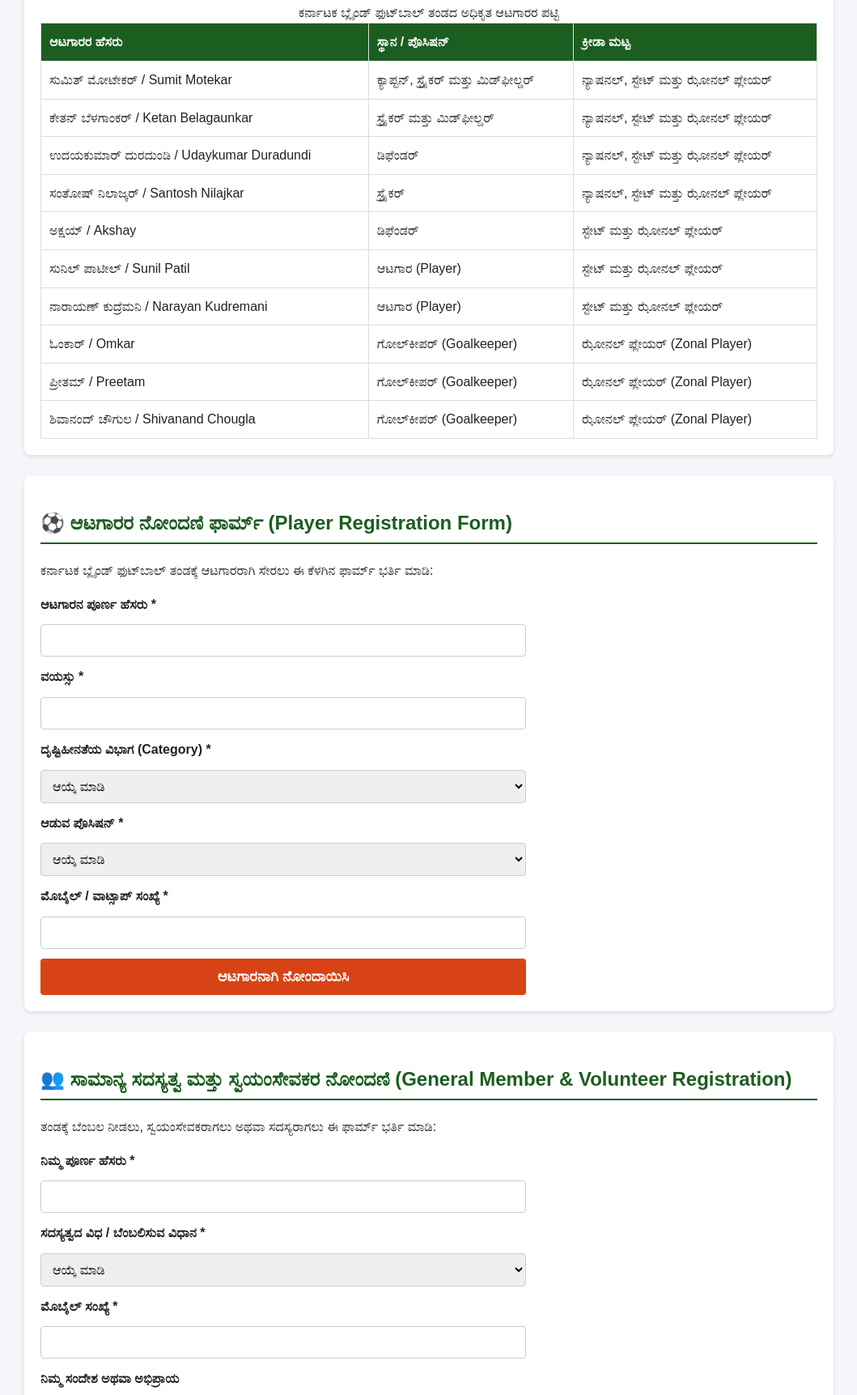
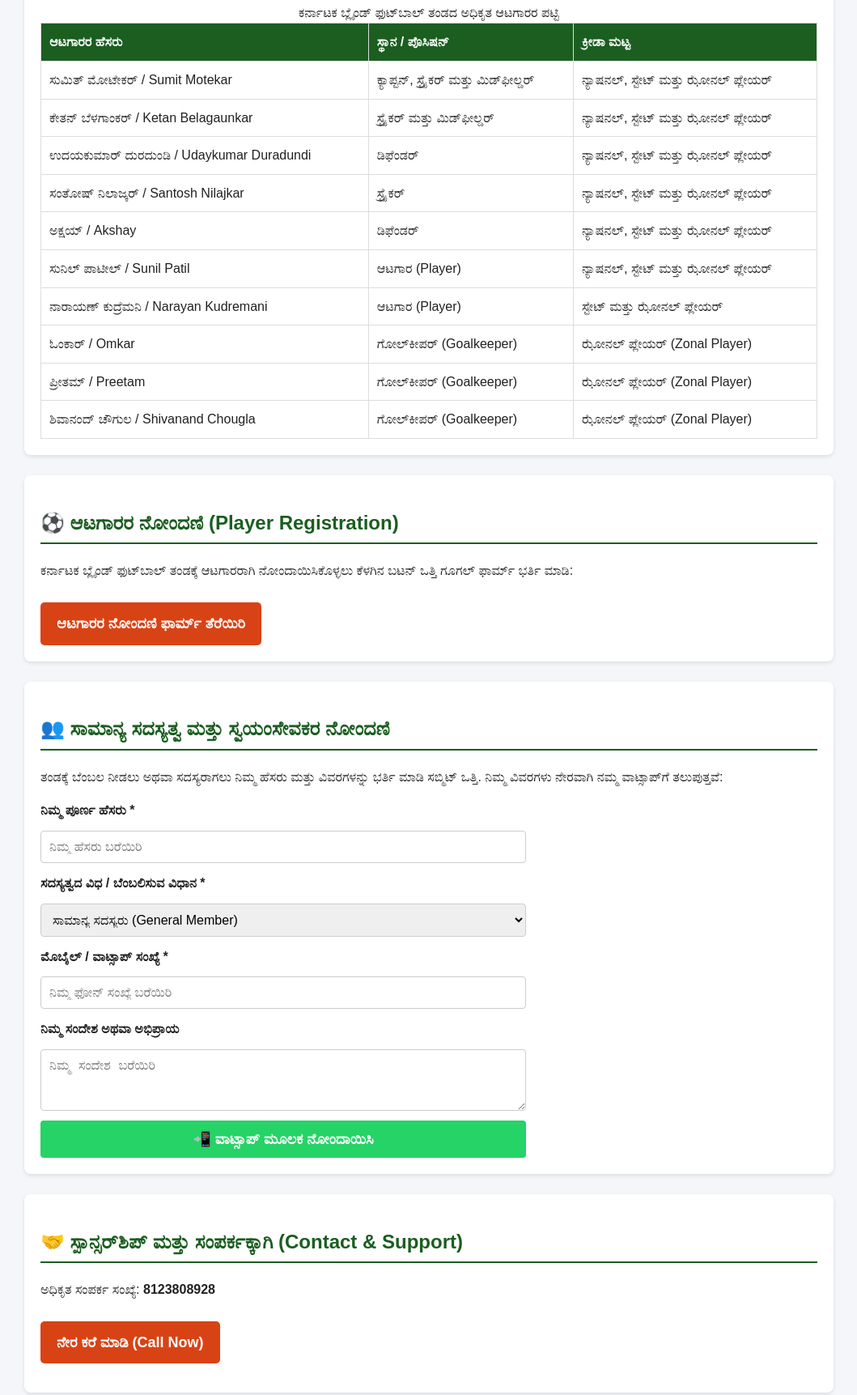
Before and after one commit to sumitmanoharmotekar-ctrl/karnatakablindfootball-official-, a plain HTML site: page index.html in a window 1280 px wide. Shown: the part 561-2284 px from the top of the page at 81% size, without its empty margins (110-1169 px from the left). Drawn offline with Linux system fonts and the light colour scheme.

Commit message:
Add files via upload

```diff
--- a/index.html
+++ b/index.html
@@ -11,116 +11,50 @@
             --light: #f4f6f9;
             --dark: #212121;
             --white: #ffffff;
+            --whatsapp: #25d366;
         }
-        body {
-            font-family: Arial, sans-serif;
-            margin: 0;
-            padding: 0;
-            background-color: var(--light);
-            color: var(--dark);
-            line-height: 1.6;
+        body { font-family: Arial, sans-serif; margin: 0; padding: 0; background-color: var(--light); color: var(--dark); line-height: 1.6; }
+        .skip-link { position: absolute; top: -40px; left: 0; background: #000; color: #fff; padding: 8px; z-index: 100; }
+        .skip-link:focus { top: 0; }
+        header { background-color: var(--primary); color: var(--white); padding: 20px; text-align: center; }
+        nav { background-color: #0d3b11; padding: 10px; text-align: center; }
+        nav a { color: var(--white); margin: 0 10px; text-decoration: none; font-weight: bold; }
+        nav a:focus, nav a:hover { text-decoration: underline; outline: 2px solid #fff; }
+        main { padding: 20px; max-width: 1000px; margin: auto; }
+        section { background: var(--white); margin-bottom: 25px; padding: 20px; border-radius: 8px; box-shadow: 0 2px 5px rgba(0,0,0,0.1); }
+        h2 { color: var(--primary); border-bottom: 2px solid var(--primary); padding-bottom: 5px; }
+        table { width: 100%; border-collapse: collapse; margin-top: 15px; }
+        th, td { border: 1px solid #ddd; padding: 10px; text-align: left; }
+        th { background-color: var(--primary); color: var(--white); }
+        .btn-link { display: inline-block; background-color: var(--secondary); color: var(--white); text-decoration: none; padding: 12px 20px; font-size: 18px; font-weight: bold; border-radius: 5px; margin-top: 10px; }
+        .btn-link:hover, .btn-link:focus { background-color: #bf360c; outline: 3px solid #000; }
+        .btn-wa { background-color: var(--whatsapp); color: #fff; display: inline-block; text-decoration: none; padding: 12px 20px; font-size: 18px; font-weight: bold; border-radius: 5px; margin-top: 10px; }
+        .btn-wa:hover, .btn-wa:focus { background-color: #128c7e; outline: 3px solid #000; }
+        form { display: flex; flex-direction: column; gap: 12px; max-width: 600px; }
+        label { font-weight: bold; }
+        input, select, textarea { padding: 10px; border: 1px solid #ccc; border-radius: 4px; font-size: 16px; }
+        button { background-color: var(--whatsapp); color: var(--white); border: none; padding: 12px; font-size: 18px; font-weight: bold; cursor: pointer; border-radius: 4px; }
+        button:hover, button:focus { background-color: #128c7e; outline: 2px solid #000; }
+        footer { background-color: var(--dark); color: var(--white); text-align: center; padding: 15px; margin-top: 20px; }
+    </style>
+    <script>
+        function sendToWhatsApp(event) {
+            event.preventDefault();
+            var name = document.getElementById('m-name').value;
+            var type = document.getElementById('m-type').value;
+            var phone = document.getElementById('m-phone').value;
+            var msg = document.getElementById('m-msg').value;
+
+            var fullMessage = "ನಮಸ್ಕಾರ, ನಾನು ಕರ್ನಾಟಕ ಬ್ಲೈಂಡ್ ಫುಟ್‌ಬಾಲ್ ಸಂಸ್ಥೆಗೆ ಸೇರಲು ಬಯಸುತ್ತೇನೆ.%0A" +
+                              "*ಹೆಸರು:* " + encodeURIComponent(name) + "%0A" +
+                              "*ವಿಭಾಗ:* " + encodeURIComponent(type) + "%0A" +
+                              "*ಮೊಬೈಲ್:* " + encodeURIComponent(phone) + "%0A" +
+                              "*ಸಂದೇಶ:* " + encodeURIComponent(msg);
+
+            var whatsappUrl = "https://wa.me/918123808928?text=" + fullMessage;
+            window.open(whatsappUrl, '_blank');
         }
-        .skip-link {
-            position: absolute;
-            top: -40px;
-            left: 0;
-            background: #000;
-            color: #fff;
-            padding: 8px;
-            z-index: 100;
-        }
-        .skip-link:focus {
-            top: 0;
-        }
-        header {
-            background-color: var(--primary);
-            color: var(--white);
-            padding: 20px;
-            text-align: center;
-        }
-        nav {
-            background-color: #0d3b11;
-            padding: 10px;
-            text-align: center;
-        }
-        nav a {
-            color: var(--white);
-            margin: 0 10px;
-            text-decoration: none;
-            font-weight: bold;
-        }
-        nav a:focus, nav a:hover {
-            text-decoration: underline;
-            outline: 2px solid #fff;
-        }
-        main {
-            padding: 20px;
-            max-width: 1000px;
-            margin: auto;
-        }
-        section {
-            background: var(--white);
-            margin-bottom: 25px;
-            padding: 20px;
-            border-radius: 8px;
-            box-shadow: 0 2px 5px rgba(0,0,0,0.1);
-        }
-        h2 {
-            color: var(--primary);
-            border-bottom: 2px solid var(--primary);
-            padding-bottom: 5px;
-        }
-        table {
-            width: 100%;
-            border-collapse: collapse;
-            margin-top: 15px;
-        }
-        th, td {
-            border: 1px solid #ddd;
-            padding: 10px;
-            text-align: left;
-        }
-        th {
-            background-color: var(--primary);
-            color: var(--white);
-        }
-        form {
-            display: flex;
-            flex-direction: column;
-            gap: 12px;
-            max-width: 600px;
-        }
-        label {
-            font-weight: bold;
-        }
-        input, select, textarea {
-            padding: 10px;
-            border: 1px solid #ccc;
-            border-radius: 4px;
-            font-size: 16px;
-        }
-        button {
-            background-color: var(--secondary);
-            color: var(--white);
-            border: none;
-            padding: 12px;
-            font-size: 18px;
-            font-weight: bold;
-            cursor: pointer;
-            border-radius: 4px;
-        }
-        button:hover, button:focus {
-            background-color: #bf360c;
-            outline: 2px solid #000;
-        }
-        footer {
-            background-color: var(--dark);
-            color: var(--white);
-            text-align: center;
-            padding: 15px;
-            margin-top: 20px;
-        }
-    </style>
+    </script>
 </head>
 <body>
 
@@ -159,127 +93,58 @@
                     </tr>
                 </thead>
                 <tbody>
-                    <tr>
-                        <td>ಸುಮಿತ್ ಮೋಟೇಕರ್ / Sumit Motekar</td>
-                        <td>ಕ್ಯಾಪ್ಟನ್, ಸ್ಟ್ರೈಕರ್ ಮತ್ತು ಮಿಡ್‌ಫೀಲ್ಡರ್</td>
-                        <td>ನ್ಯಾಷನಲ್, ಸ್ಟೇಟ್ ಮತ್ತು ಝೋನಲ್ ಪ್ಲೇಯರ್</td>
-                    </tr>
-                    <tr>
-                        <td>ಕೇತನ್ ಬೆಳಗಾಂಕರ್ / Ketan Belagaunkar</td>
-                        <td>ಸ್ಟ್ರೈಕರ್ ಮತ್ತು ಮಿಡ್‌ಫೀಲ್ಡರ್</td>
-                        <td>ನ್ಯಾಷನಲ್, ಸ್ಟೇಟ್ ಮತ್ತು ಝೋನಲ್ ಪ್ಲೇಯರ್</td>
-                    </tr>
-                    <tr>
-                        <td>ಉದಯಕುಮಾರ್ ದುರದುಂಡಿ / Udaykumar Duradundi</td>
-                        <td>ಡಿಫೆಂಡರ್</td>
-                        <td>ನ್ಯಾಷನಲ್, ಸ್ಟೇಟ್ ಮತ್ತು ಝೋನಲ್ ಪ್ಲೇಯರ್</td>
-                    </tr>
-                    <tr>
-                        <td>ಸಂತೋಷ್ ನಿಲಾಜ್ಕರ್ / Santosh Nilajkar</td>
-                        <td>ಸ್ಟ್ರೈಕರ್</td>
-                        <td>ನ್ಯಾಷನಲ್, ಸ್ಟೇಟ್ ಮತ್ತು ಝೋನಲ್ ಪ್ಲೇಯರ್</td>
-                    </tr>
-                    <tr>
-                        <td>ಅಕ್ಷಯ್ / Akshay</td>
-                        <td>ಡಿಫೆಂಡರ್</td>
-                        <td>ಸ್ಟೇಟ್ ಮತ್ತು ಝೋನಲ್ ಪ್ಲೇಯರ್</td>
-                    </tr>
-                    <tr>
-                        <td>ಸುನಿಲ್ ಪಾಟೀಲ್ / Sunil Patil</td>
-                        <td>ಆಟಗಾರ (Player)</td>
-                        <td>ಸ್ಟೇಟ್ ಮತ್ತು ಝೋನಲ್ ಪ್ಲೇಯರ್</td>
-                    </tr>
-                    <tr>
-                        <td>ನಾರಾಯಣ್ ಕುದ್ರೆಮನಿ / Narayan Kudremani</td>
-                        <td>ಆಟಗಾರ (Player)</td>
-                        <td>ಸ್ಟೇಟ್ ಮತ್ತು ಝೋನಲ್ ಪ್ಲೇಯರ್</td>
-                    </tr>
-                    <tr>
-                        <td>ಓಂಕಾರ್ / Omkar</td>
-                        <td>ಗೋಲ್‌ಕೀಪರ್ (Goalkeeper)</td>
-                        <td>ಝೋನಲ್ ಪ್ಲೇಯರ್ (Zonal Player)</td>
-                    </tr>
-                    <tr>
-                        <td>ಪ್ರೀತಮ್ / Preetam</td>
-                        <td>ಗೋಲ್‌ಕೀಪರ್ (Goalkeeper)</td>
-                        <td>ಝೋನಲ್ ಪ್ಲೇಯರ್ (Zonal Player)</td>
-                    </tr>
-                    <tr>
-                        <td>ಶಿವಾನಂದ್ ಚೌಗುಲ / Shivanand Chougla</td>
-                        <td>ಗೋಲ್‌ಕೀಪರ್ (Goalkeeper)</td>
-                        <td>ಝೋನಲ್ ಪ್ಲೇಯರ್ (Zonal Player)</td>
-                    </tr>
+                    <tr><td>ಸುಮಿತ್ ಮೋಟೇಕರ್ / Sumit Motekar</td><td>ಕ್ಯಾಪ್ಟನ್, ಸ್ಟ್ರೈಕರ್ ಮತ್ತು ಮಿಡ್‌ಫೀಲ್ಡರ್</td><td>ನ್ಯಾಷನಲ್, ಸ್ಟೇಟ್ ಮತ್ತು ಝೋನಲ್ ಪ್ಲೇಯರ್</td></tr>
+                    <tr><td>ಕೇತನ್ ಬೆಳಗಾಂಕರ್ / Ketan Belagaunkar</td><td>ಸ್ಟ್ರೈಕರ್ ಮತ್ತು ಮಿಡ್‌ಫೀಲ್ಡರ್</td><td>ನ್ಯಾಷನಲ್, ಸ್ಟೇಟ್ ಮತ್ತು ಝೋನಲ್ ಪ್ಲೇಯರ್</td></tr>
+                    <tr><td>ಉದಯಕುಮಾರ್ ದುರದುಂಡಿ / Udaykumar Duradundi</td><td>ಡಿಫೆಂಡರ್</td><td>ನ್ಯಾಷನಲ್, ಸ್ಟೇಟ್ ಮತ್ತು ಝೋನಲ್ ಪ್ಲೇಯರ್</td></tr>
+                    <tr><td>ಸಂತೋಷ್ ನಿಲಾಜ್ಕರ್ / Santosh Nilajkar</td><td>ಸ್ಟ್ರೈಕರ್</td><td>ನ್ಯಾಷನಲ್, ಸ್ಟೇಟ್ ಮತ್ತು ಝೋನಲ್ ಪ್ಲೇಯರ್</td></tr>
+                    <tr><td>ಅಕ್ಷಯ್ / Akshay</td><td>ಡಿಫೆಂಡರ್</td><td>ನ್ಯಾಷನಲ್, ಸ್ಟೇಟ್ ಮತ್ತು ಝೋನಲ್ ಪ್ಲೇಯರ್</td></tr>
+                    <tr><td>ಸುನಿಲ್ ಪಾಟೀಲ್ / Sunil Patil</td><td>ಆಟಗಾರ (Player)</td><td>ನ್ಯಾಷನಲ್, ಸ್ಟೇಟ್ ಮತ್ತು ಝೋನಲ್ ಪ್ಲೇಯರ್</td></tr>
+                    <tr><td>ನಾರಾಯಣ್ ಕುದ್ರೆಮನಿ / Narayan Kudremani</td><td>ಆಟಗಾರ (Player)</td><td>ಸ್ಟೇಟ್ ಮತ್ತು ಝೋನಲ್ ಪ್ಲೇಯರ್</td></tr>
+                    <tr><td>ಓಂಕಾರ್ / Omkar</td><td>ಗೋಲ್‌ಕೀಪರ್ (Goalkeeper)</td><td>ಝೋನಲ್ ಪ್ಲೇಯರ್ (Zonal Player)</td></tr>
+                    <tr><td>ಪ್ರೀತಮ್ / Preetam</td><td>ಗೋಲ್‌ಕೀಪರ್ (Goalkeeper)</td><td>ಝೋನಲ್ ಪ್ಲೇಯರ್ (Zonal Player)</td></tr>
+                    <tr><td>ಶಿವಾನಂದ್ ಚೌಗುಲ / Shivanand Chougla</td><td>ಗೋಲ್‌ಕೀಪರ್ (Goalkeeper)</td><td>ಝೋನಲ್ ಪ್ಲೇಯರ್ (Zonal Player)</td></tr>
                 </tbody>
             </table>
         </section>
 
+        <!-- 1. ಆಟಗಾರರ ಗೂಗಲ್ ಫಾರ್ಮ್ -->
         <section id="player-reg">
-            <h2>⚽ ಆಟಗಾರರ ನೋಂದಣಿ ಫಾರ್ಮ್ (Player Registration Form)</h2>
-            <p>ಕರ್ನಾಟಕ ಬ್ಲೈಂಡ್ ಫುಟ್‌ಬಾಲ್ ತಂಡಕ್ಕೆ ಆಟಗಾರರಾಗಿ ಸೇರಲು ಈ ಕೆಳಗಿನ ಫಾರ್ಮ್ ಭರ್ತಿ ಮಾಡಿ:</p>
-            <form action="https://formspree.io/f/xvgrogyl" method="POST">
-                <input type="hidden" name="Form_Type" value="Player Registration">
+            <h2>⚽ ಆಟಗಾರರ ನೋಂದಣಿ (Player Registration)</h2>
+            <p>ಕರ್ನಾಟಕ ಬ್ಲೈಂಡ್ ಫುಟ್‌ಬಾಲ್ ತಂಡಕ್ಕೆ ಆಟಗಾರರಾಗಿ ನೋಂದಾಯಿಸಿಕೊಳ್ಳಲು ಕೆಳಗಿನ ಬಟನ್ ಒತ್ತಿ ಗೂಗಲ್ ಫಾರ್ಮ್ ಭರ್ತಿ ಮಾಡಿ:</p>
+            <a href="https://docs.google.com/forms/d/e/1FAIpQLSf7RPimaz9XFYT3h-Jrutz4D6AqymwMMn_VkUqqZMTyGjOuKQ/viewform" target="_blank" class="btn-link">ಆಟಗಾರರ ನೋಂದಣಿ ಫಾರ್ಮ್ ತೆರೆಯಿರಿ</a>
+        </section>
 
-                <label for="p-name">ಆಟಗಾರನ ಪೂರ್ಣ ಹೆಸರು *</label>
-                <input type="text" id="p-name" name="Player_Name" required>
+        <!-- 2. ಸದಸ್ಯತ್ವ ಫಾರ್ಮ್ (ನೇರವಾಗಿ ವಾಟ್ಸಾಪ್‌ಗೆ ತಲುಪುತ್ತದೆ) -->
+        <section id="member-reg">
+            <h2>👥 ಸಾಮಾನ್ಯ ಸದಸ್ಯತ್ವ ಮತ್ತು ಸ್ವಯಂಸೇವಕರ ನೋಂದಣಿ</h2>
+            <p>ತಂಡಕ್ಕೆ ಬೆಂಬಲ ನೀಡಲು ಅಥವಾ ಸದಸ್ಯರಾಗಲು ನಿಮ್ಮ ಹೆಸರು ಮತ್ತು ವಿವರಗಳನ್ನು ಭರ್ತಿ ಮಾಡಿ ಸಬ್ಮಿಟ್ ಒತ್ತಿ. ನಿಮ್ಮ ವಿವರಗಳು ನೇರವಾಗಿ ನಮ್ಮ ವಾಟ್ಸಾಪ್‌ಗೆ ತಲುಪುತ್ತವೆ:</p>
 
-                <label for="p-age">ವಯಸ್ಸು *</label>
-                <input type="number" id="p-age" name="Player_Age" required>
+            <form onsubmit="sendToWhatsApp(event)">
+                <label for="m-name">ನಿಮ್ಮ ಪೂರ್ಣ ಹೆಸರು *</label>
+                <input type="text" id="m-name" required placeholder="ನಿಮ್ಮ ಹೆಸರು ಬರೆಯಿರಿ">
 
-                <label for="p-category">ದೃಷ್ಟಿಹೀನತೆಯ ವಿಭಾಗ (Category) *</label>
-                <select id="p-category" name="Visual_Category" required>
-                    <option value="">ಆಯ್ಕೆ ಮಾಡಿ</option>
-                    <option value="B1 (Totally Blind)">B1 (ಸಂಪೂರ್ಣ ಅಂಧತ್ವ)</option>
-                    <option value="B2/B3 (Partial/Sighted Goalkeeper)">B2/B3 / ಸೈಟೆಡ್ ಗೋಲ್‌ಕೀಪರ್</option>
+                <label for="m-type">ಸದಸ್ಯತ್ವದ ವಿಧ / ಬೆಂಬಲಿಸುವ ವಿಧಾನ *</label>
+                <select id="m-type" required>
+                    <option value="ಸಾಮಾನ್ಯ ಸದಸ್ಯರು (General Member)">ಸಾಮಾನ್ಯ ಸದಸ್ಯರು (General Member)</option>
+                    <option value="ಸ್ವಯಂಸೇವಕರು (Volunteer / Guide)">ಸ್ವಯಂಸೇವಕರು (Volunteer / Guide)</option>
+                    <option value="ಸ್ಪಾನ್ಸರ್ / ದಾನಿಗಳು (Sponsor)">ಸ್ಪಾನ್ಸರ್ / ದಾನಿಗಳು (Sponsor)</option>
+                    <option value="ಮಾಧ್ಯಮ / ಪ್ರೆಸ್ (Media)">ಮಾಧ್ಯಮ / ಪ್ರೆಸ್ (Media)</option>
                 </select>
 
-                <label for="p-position">ಆಡುವ ಪೊಸಿಷನ್ *</label>
-                <select id="p-position" name="Preferred_Position" required>
-                    <option value="">ಆಯ್ಕೆ ಮಾಡಿ</option>
-                    <option value="Striker">ಸ್ಟ್ರೈಕರ್ (Striker)</option>
-                    <option value="Midfielder">ಮಿಡ್‌ಫೀಲ್ಡರ್ (Midfielder)</option>
-                    <option value="Defender">ಡಿಫೆಂಡರ್ (Defender)</option>
-                    <option value="Goalkeeper">ಗೋಲ್‌ಕೀಪರ್ (Goalkeeper)</option>
-                </select>
-
-                <label for="p-phone">ಮೊಬೈಲ್ / ವಾಟ್ಸಾಪ್ ಸಂಖ್ಯೆ *</label>
-                <input type="tel" id="p-phone" name="Player_Phone" required>
-
-                <button type="submit">ಆಟಗಾರನಾಗಿ ನೋಂದಾಯಿಸಿ</button>
-            </form>
-        </section>
-
-        <section id="member-reg">
-            <h2>👥 ಸಾಮಾನ್ಯ ಸದಸ್ಯತ್ವ ಮತ್ತು ಸ್ವಯಂಸೇವಕರ ನೋಂದಣಿ (General Member & Volunteer Registration)</h2>
-            <p>ತಂಡಕ್ಕೆ ಬೆಂಬಲ ನೀಡಲು, ಸ್ವಯಂಸೇವಕರಾಗಲು ಅಥವಾ ಸದಸ್ಯರಾಗಲು ಈ ಫಾರ್ಮ್ ಭರ್ತಿ ಮಾಡಿ:</p>
-            <form action="https://formspree.io/f/xvgrogyl" method="POST">
-                <input type="hidden" name="Form_Type" value="General Member / Volunteer">
-
-                <label for="m-name">ನಿಮ್ಮ ಪೂರ್ಣ ಹೆಸರು *</label>
-                <input type="text" id="m-name" name="Member_Name" required>
-
-                <label for="m-type">ಸದಸ್ಯತ್ವದ ವಿಧ / ಬೆಂಬಲಿಸುವ ವಿಧಾನ *</label>
-                <select id="m-type" name="Membership_Type" required>
-                    <option value="">ಆಯ್ಕೆ ಮಾಡಿ</option>
-                    <option value="General Member">ಸಾಮಾನ್ಯ ಸದಸ್ಯರು (General Member)</option>
-                    <option value="Volunteer">ಸ್ವಯಂಸೇವಕರು (Volunteer / Guide)</option>
-                    <option value="Sponsor / Donor">ಸ್ಪಾನ್ಸರ್ / ದಾನಿಗಳು (Sponsor)</option>
-                    <option value="Media / Press">ಮಾಧ್ಯಮ / ಪ್ರೆಸ್ (Media)</option>
-                </select>
-
-                <label for="m-phone">ಮೊಬೈಲ್ ಸಂಖ್ಯೆ *</label>
-                <input type="tel" id="m-phone" name="Member_Phone" required>
+                <label for="m-phone">ಮೊಬೈಲ್ / ವಾಟ್ಸಾಪ್ ಸಂಖ್ಯೆ *</label>
+                <input type="tel" id="m-phone" required placeholder="ನಿಮ್ಮ ಫೋನ್ ಸಂಖ್ಯೆ ಬರೆಯಿರಿ">
 
                 <label for="m-msg">ನಿಮ್ಮ ಸಂದೇಶ ಅಥವಾ ಅಭಿಪ್ರಾಯ</label>
-                <textarea id="m-msg" name="Member_Message" rows="4"></textarea>
+                <textarea id="m-msg" rows="3" placeholder="ನಿಮ್ಮ ಸಂದೇಶ ಬರೆಯಿರಿ"></textarea>
 
-                <button type="submit">ಸದಸ್ಯರಾಗಿ ನೋಂದಾಯಿಸಿ</button>
+                <button type="submit">📲 ವಾಟ್ಸಾಪ್ ಮೂಲಕ ನೋಂದಾಯಿಸಿ</button>
             </form>
         </section>
 
         <section id="contact">
             <h2>🤝 ಸ್ಪಾನ್ಸರ್‌ಶಿಪ್ ಮತ್ತು ಸಂಪರ್ಕಕ್ಕಾಗಿ (Contact & Support)</h2>
             <p>ಅಧಿಕೃತ ಸಂಪರ್ಕ ಸಂಖ್ಯೆ: <strong>8123808928</strong></p>
-            <p><a href="tel:8123808928">ನೇರ ಕರೆ ಮಾಡಿ (Call Now)</a></p>
+            <p><a href="tel:8123808928" class="btn-link">ನೇರ ಕರೆ ಮಾಡಿ (Call Now)</a></p>
         </section>
     </main>
 
```
